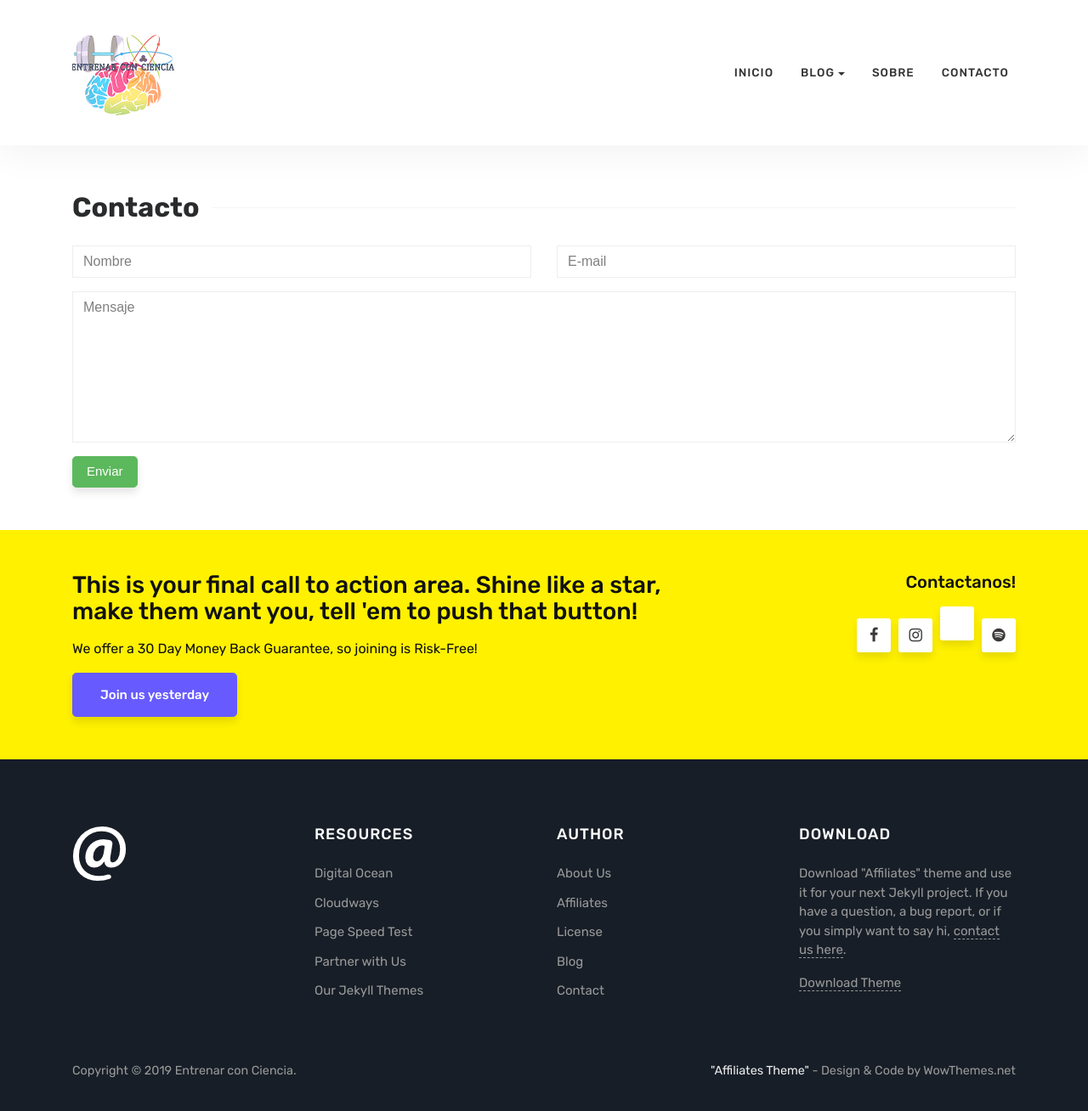
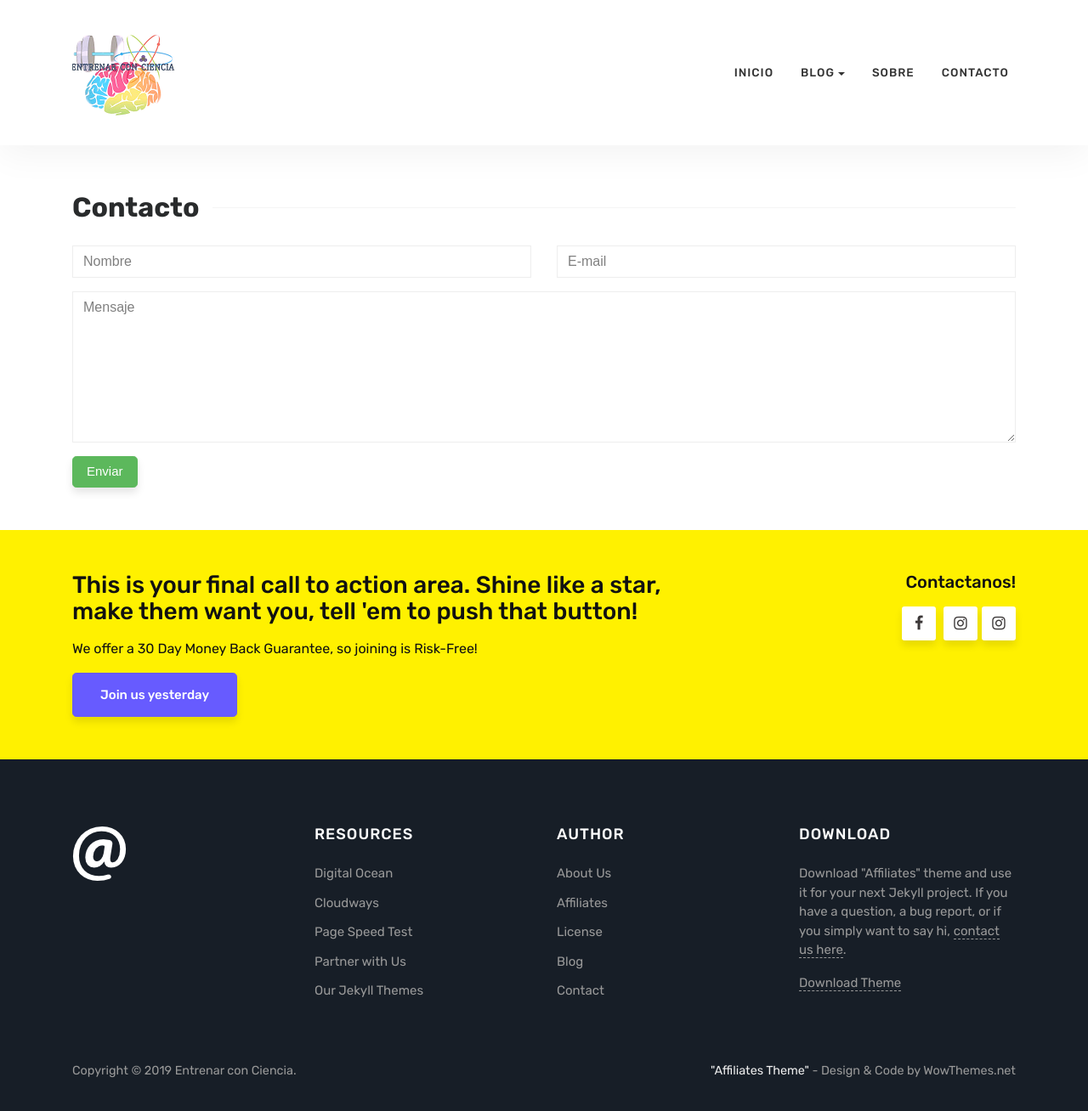
Before and after one commit to msanhueza/alex, a Jekyll site: the page built from contact.html, in a window 1280 px wide and 1317 px high. Shown: the top 1308 px of the window at 85% size. Built offline with Jekyll 4.4.1, drawn with Linux system fonts in a browser that asks for light colours.

Commit message:
Update default.html

```diff
--- a/_layouts/default.html
+++ b/_layouts/default.html
@@ -126,10 +126,8 @@
                 </div>
                 <div class="col-md-4 text-right footersocial">
                     <h5>Contactanos!</h5>
-                    <i class="fa fa-facebook"></i>
-                    <i class="fa fa-instagram"></i>
-                    <i class="fa fa-itunes"></i>
-                    <i class="fa fa-spotify"></i>
+                    <i class="fa fa-facebook"><a href="https://www.facebook.com/pages/category/Health---Wellness-Website/Entrenar-con-Ciencia-2431184923783303/"></i>
+                    <i class="fa fa-instagram"><a href="https://www.instagram.com/entrenarcon.ciencia"></i>
                 </div>
             </div>
         </div>
```
